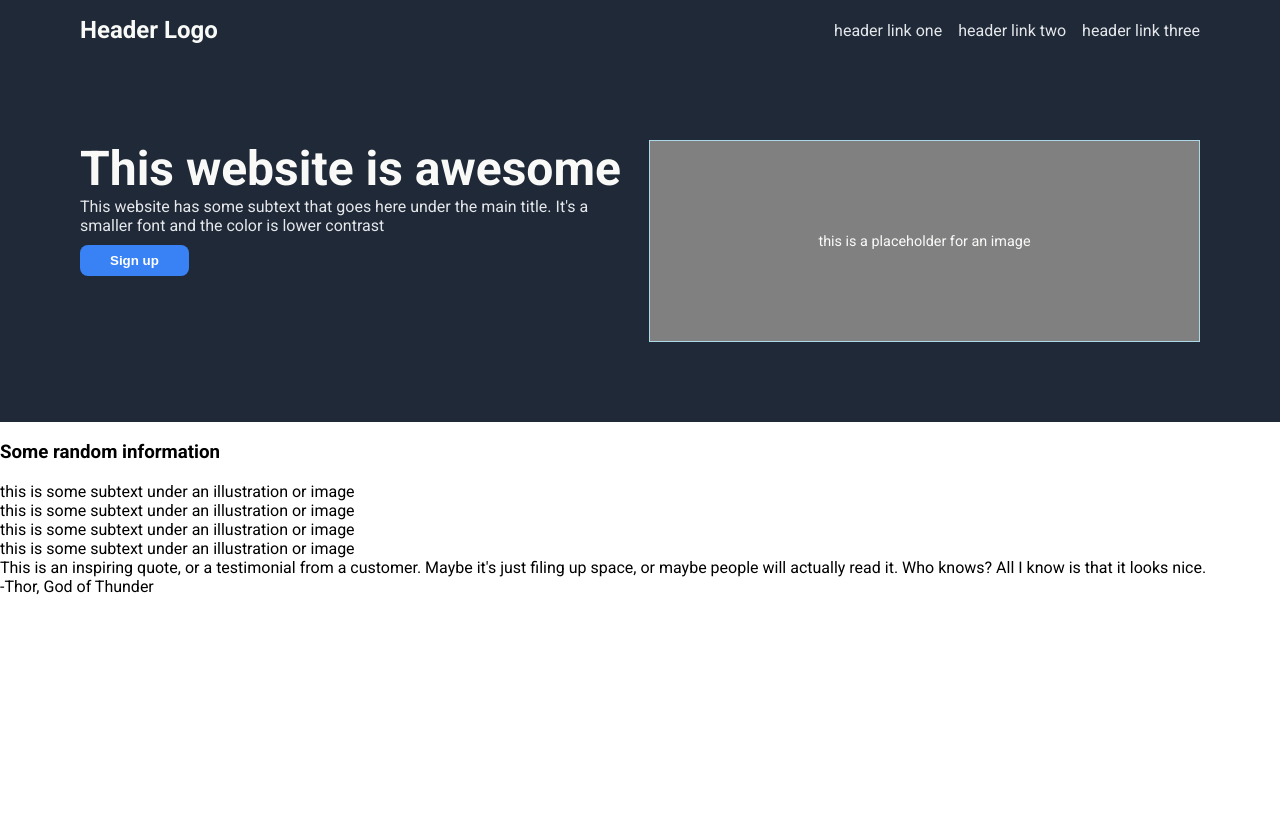
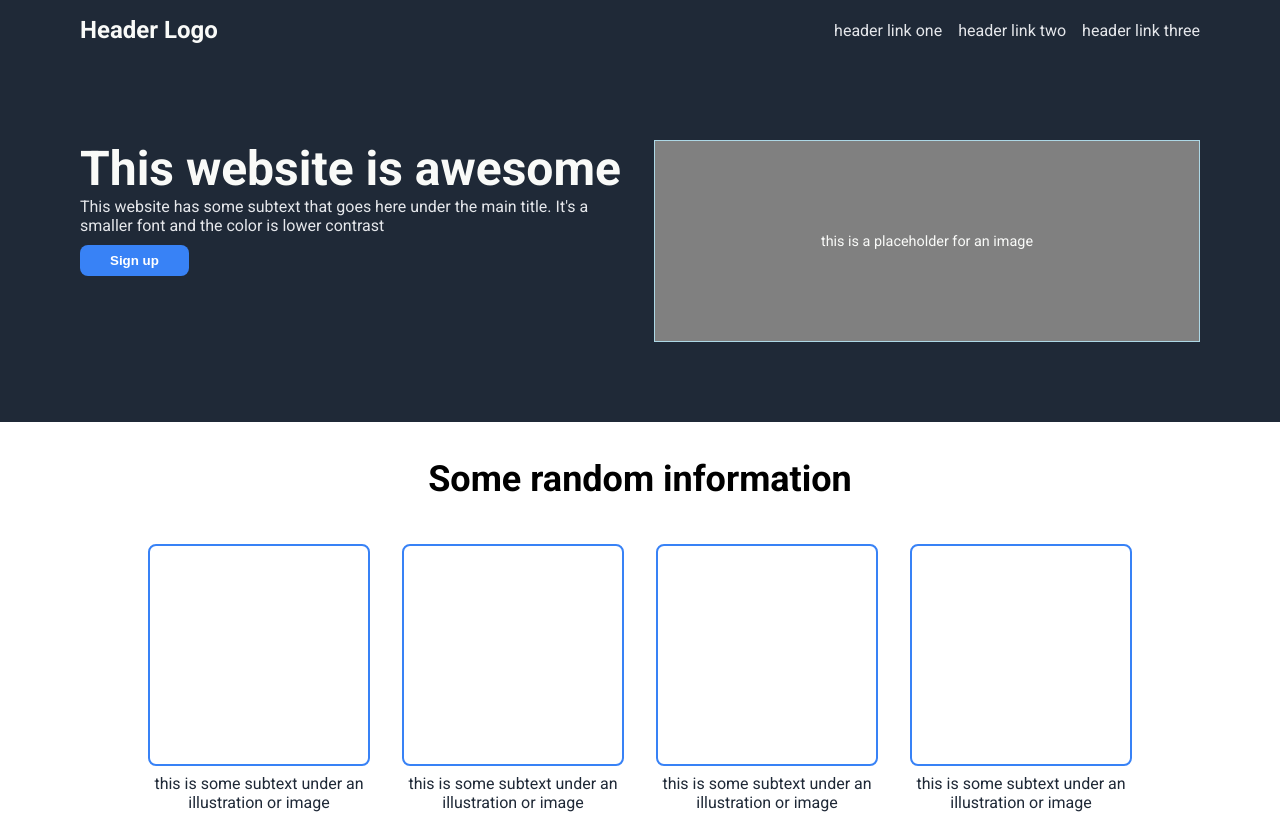
Before and after one commit to SAMulation/landing-page, a plain HTML site: page index.html in a window 1280 px wide. Shown: the top 815 px of the page. Drawn offline with Linux system fonts and the light colour scheme.

Commit message:
Styles needed to be updated, this follows   the previous commit.

```diff
--- a/styles.css
+++ b/styles.css
@@ -3,12 +3,13 @@
 body {
   height: 100vh;
   margin: 0;
-  overflow: hidden;
+  /* overflow: hidden; */
   font-family: Roboto, sans-serif;
-  display: flex;
-  flex-direction: column;
+  /* display: flex;
+  flex-direction: column; */
   background: white;
   color: black;
+  box-sizing: border-box;
 }
 
 header {
@@ -43,7 +44,7 @@ a, p {
     background: #1f2937;
     color: #f9faf8;
     display: flex;
-    gap: 20px;
+    gap: 30px;
 }
 
 .hero div {
@@ -57,7 +58,7 @@ a, p {
     background-color: grey;
     border: 1px solid lightblue;
     text-align: center;
-    height: 200px;
+    min-height: 200px;
     font-size: .9em;
 }
 
@@ -81,3 +82,51 @@ button {
     border-radius: 8px;
     border: none;
 }
+
+.info {
+    padding: 0 80px;
+    margin-bottom: 40px;
+}
+
+.info h3 {
+    font-size: 36px;
+    font-weight: bolder;
+    text-align: center;
+}
+
+.info-content {
+    padding: 0 40px;
+    display: flex;
+    justify-content: space-around;
+    text-align: center;
+    gap: 16px;
+    margin: 20px;
+    color: #1f2937;
+}
+
+.info-pic {
+    aspect-ratio: 1 / 1;
+    border: 2px solid #3882f6;
+    border-radius: 8px;
+    margin: 8px;
+}
+
+.quote {
+    padding: 80px;
+    background-color: #e5e7eb;
+}
+
+.quote-text {
+    font-size: 36px;
+    font-weight: 100;
+    font-style: italic;
+    color: #1f2937;
+}
+
+.quote-author {
+    font-size: 20px;
+    color: black;
+    font-weight: bold;
+    text-align: right;
+    margin-top: 20px;
+}
```
